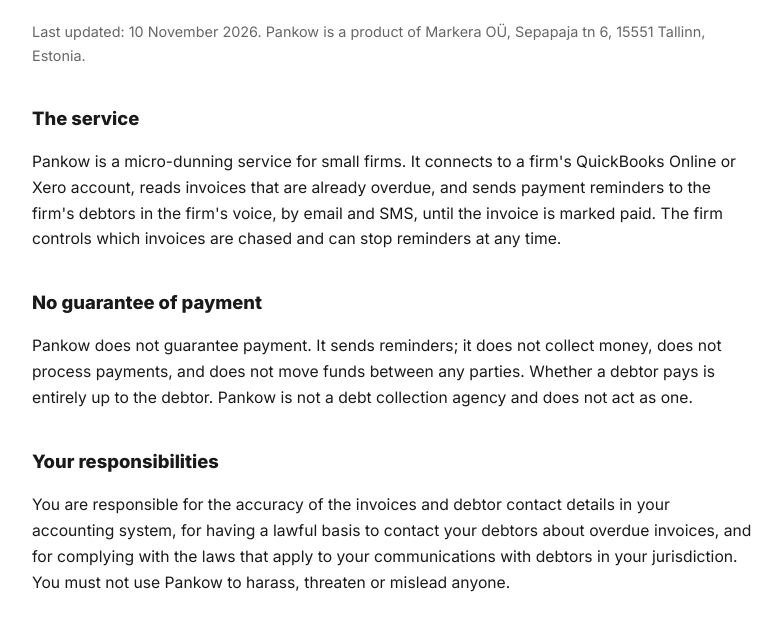
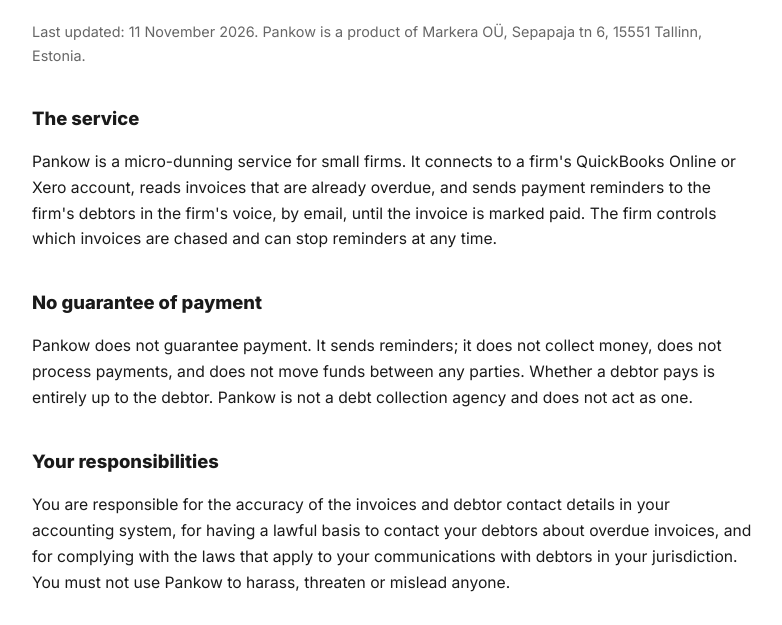
Before and after one commit to Markera-OU/pankow-site, a plain HTML site: page terms.html in a window 1280 px wide. Shown: the part 175-800 px from the top of the page, without its empty margins (248-1030 px from the left). Drawn offline with Linux system fonts and the light colour scheme.

Commit message:
P0 #7 (C10): reminders by email only; no SMS claim

```diff
--- a/terms.html
+++ b/terms.html
@@ -21,10 +21,10 @@
 <body>
 <a class="back" href="/">&larr; Back to Pankow</a>
 <h1>Terms of Service</h1>
-<p class="meta">Last updated: 10 November 2026. Pankow is a product of Markera OÜ, Sepapaja tn 6, 15551 Tallinn, Estonia.</p>
+<p class="meta">Last updated: 11 November 2026. Pankow is a product of Markera OÜ, Sepapaja tn 6, 15551 Tallinn, Estonia.</p>
 
 <h2>The service</h2>
-<p>Pankow is a micro-dunning service for small firms. It connects to a firm's QuickBooks Online or Xero account, reads invoices that are already overdue, and sends payment reminders to the firm's debtors in the firm's voice, by email and SMS, until the invoice is marked paid. The firm controls which invoices are chased and can stop reminders at any time.</p>
+<p>Pankow is a micro-dunning service for small firms. It connects to a firm's QuickBooks Online or Xero account, reads invoices that are already overdue, and sends payment reminders to the firm's debtors in the firm's voice, by email, until the invoice is marked paid. The firm controls which invoices are chased and can stop reminders at any time.</p>
 
 <h2>No guarantee of payment</h2>
 <p>Pankow does not guarantee payment. It sends reminders; it does not collect money, does not process payments, and does not move funds between any parties. Whether a debtor pays is entirely up to the debtor. Pankow is not a debt collection agency and does not act as one.</p>
```
